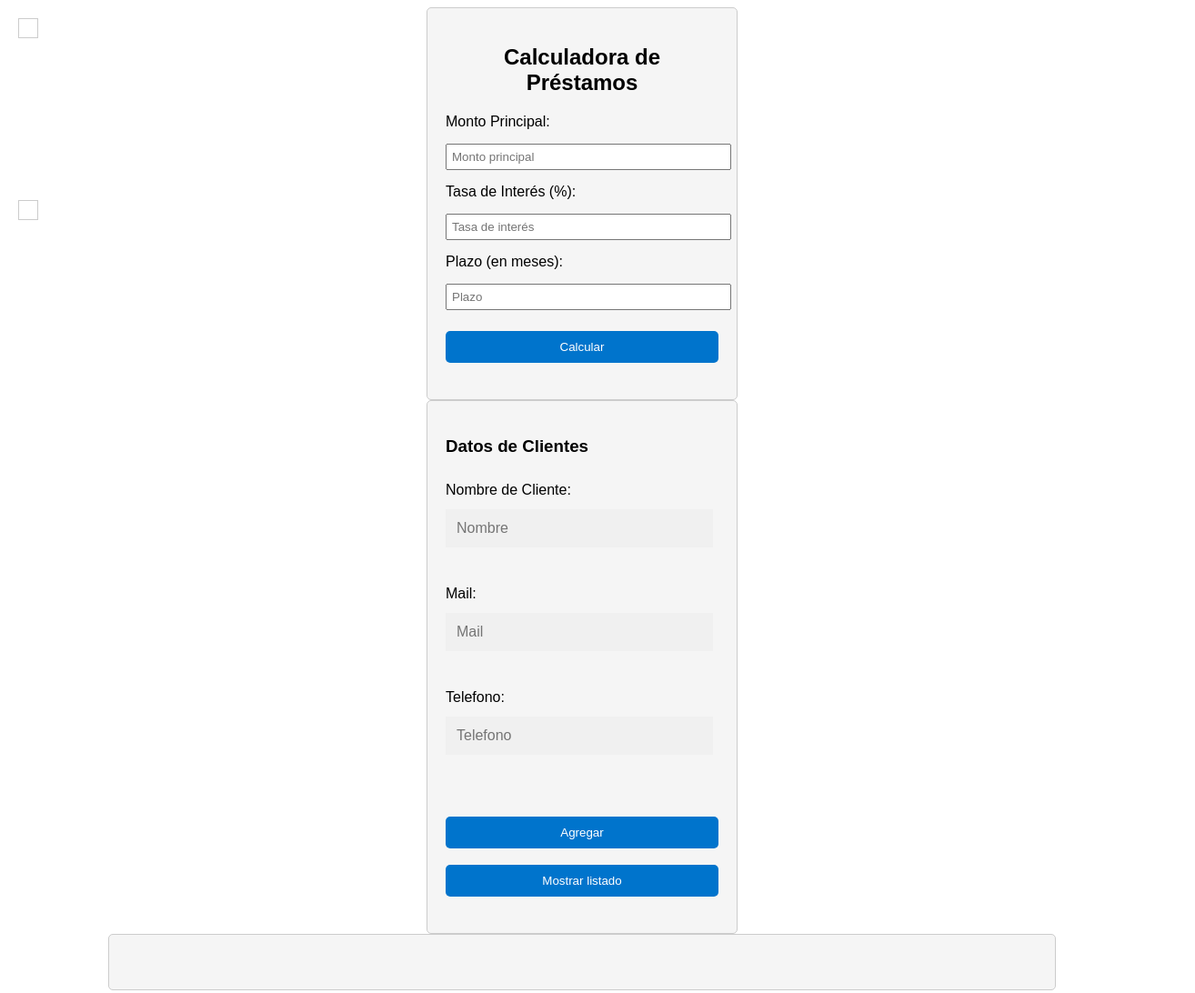
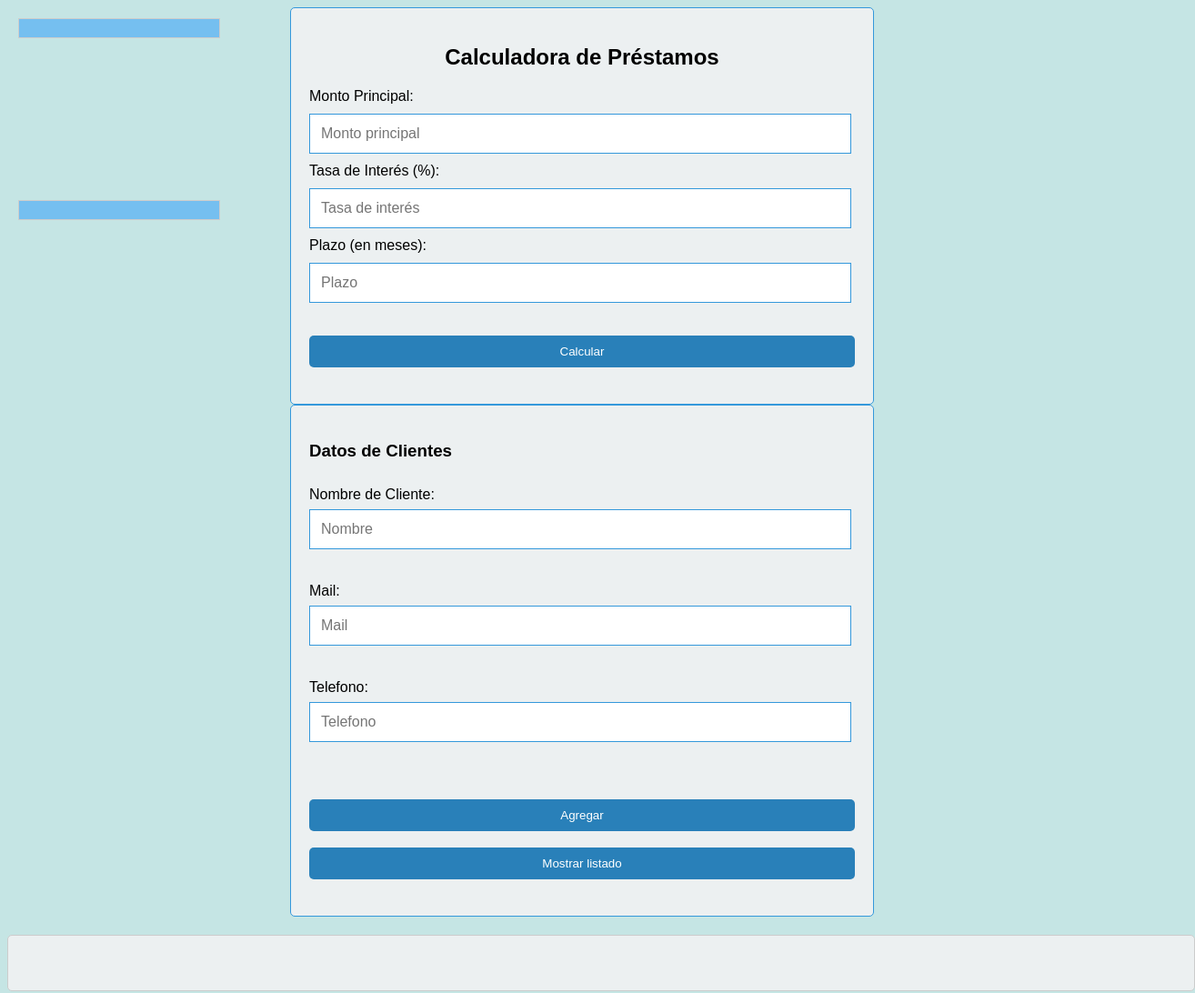
Before and after one commit to Agomez707/Proyecto-FInal, a plain HTML site: page index.html in a window 1280 px wide. Shown: the whole page at 91% size, 1314 px wide, since content can reach past the window. Drawn offline with nearby package versions, Linux system fonts and the light colour scheme; no server answers.

Commit message:
agrego estilos

```diff
--- a/main.js
+++ b/main.js
@@ -9,7 +9,7 @@ function Promocion(min,max,premio){
 //creo unas promos
 const promo1 = new Promocion(1000,10000, "Viaje a Mar del Plata");
 const promo2 = new Promocion(10000,100000, "Viaje a Brasil");
-const promo3 = new Promocion(100000,1000000, "Viaje al Caribe");
+const promo3 = new Promocion(100000,1000000000, "Viaje al Caribe");
 //armo una lista de promos
 const listaDePromos = [promo1,promo2,promo3];
 
--- a/style.css
+++ b/style.css
@@ -1,30 +1,22 @@
+/* Estilos CSS */
+
 body {
     font-family: Arial, sans-serif;
+    background-color: rgba(151, 210, 207, 0.555);
 }
 
-.calculator {
-    width: 300px;
+
+/* Estilos para la calculadora */
+.calculator, .formulario_ {
+    width: 600px;
     margin: 0 auto;
     padding: 20px;
-    border: 1px solid #ccc;
+    border: 1px solid #3498db;
     border-radius: 5px;
-    background-color: #f5f5f5;
+    background-color: #ecf0f1;
 }
 
-.formulario_ {
-    width: 300px;
-    margin: 0 auto;
-    padding: 20px;
-    border: 1px solid #ccc;
-    border-radius: 5px;
-    background-color: #f5f5f5;
-}
-
-.calculator h2 {
-    text-align: center;
-}
-
-.Clientes h3 {
+.calculator h2, .Clientes h3 {
     text-align: center;
 }
 
@@ -34,14 +26,18 @@ body {
 }
 
 .input-field {
-    width: 100%;
-    padding: 5px;
-    margin: 5px 0;
+    border: 1px solid #3498db;
+    background-color: #fff;
+    display: block;
+    font-family: inherit;
+    font-size: 16px;
+    padding: 12px;
+    width: 95%;
 }
 
 .calculate-button {
     width: 100%;
-    background-color: #0074cc;
+    background-color: #2980b9;
     color: #fff;
     border: none;
     padding: 10px;
@@ -55,6 +51,7 @@ body {
     font-weight: bold;
 }
 
+/* Estilos para el formulario */
 .form-control {
     margin-bottom: 7px;
     padding-bottom: 20px;
@@ -64,29 +61,29 @@ body {
 .form-control label {
     display: inline-block;
     margin-bottom: 7px;
-    font:weight 200px
+    font-weight: 200;
 }
 
 .form-control input {
-    border: none;
-    background-color: #f0f0f0;
+    border: 1px solid #3498db;
+    background-color: #fff;
     display: block;
     font-family: inherit;
     font-size: 16px;
     padding: 12px;
-    width: 90%;
+    width: 95%;
 }
+
 .form-control, input:focus {
     outline: none;
 }
 
 .form-control.ok input {
-    border: 0.1px solid;
-    border-color: #08ffc8;
+    border: 1px solid #10a04c;
 }
+
 .form-control.falla input {
-    border: 0.1px solid;
-    border-color: #fe5f55;
+    border: 1px solid #e74c3c;
 }
 
 .form-control p {
@@ -97,46 +94,48 @@ body {
     text-align: right;
 }
 
+.form-control.falla p {
+    visibility: visible;
+    color: #e74c3c;
+}
+
+/* Estilos para la tabla de clientes */
 .tablaclientes {
-    width: 1000px;
-    margin: 0 auto;
+    width: 100%;
+    margin: 20px auto;
     padding: 20px;
     border: 1px solid #ccc;
     border-radius: 5px;
-    background-color: #f5f5f5;
+    background-color: #ecf0f1;
 }
 
-.form-control.falla p {
-    visibility: visible;
-    color:#e74c3c;
-}
-
-table{
+table {
     background-color: white;
     text-align: left;
     border-collapse: collapse;
     width: 100%;
 }
 
-th, td{
-	padding: 20px;
+th, td {
+    padding: 15px;
 }
 
-thead{
-	background-color: #246355;
+thead {
+    background-color: #3498db;
     border-bottom: solid 5px #0F362D;
     color: white;
 }
 
-tr:nth-child(even){
+tr:nth-child(even) {
     background-color: #ddd;
 }
 
-tr:hover td{
-	background-color: #0074cc;
+tr:hover td {
+    background-color: #2980b9;
     color: white;
 }
 
+/* Estilos para el cuadro de Dólar */
 .cuadroDolar {
     border: 1px solid #ccc;
     padding: 10px;
@@ -144,13 +143,18 @@ tr:hover td{
 }
 
 #cuadroDolar1 {
-    position: fixed;
+    position: absolute;
     top: 10px;
     left: 10px;
+    width: 200px;
+    background-color: #75bff0;
 }
 
 #cuadroDolar2 {
-    position: fixed;
+    position: absolute;
     top: 210px;
     left: 10px;
+    width: 200px;
+    margin-top: 10px;
+    background-color: #75bff0;
 }
```
Lines whose indentation alone changed are shown as unchanged.
